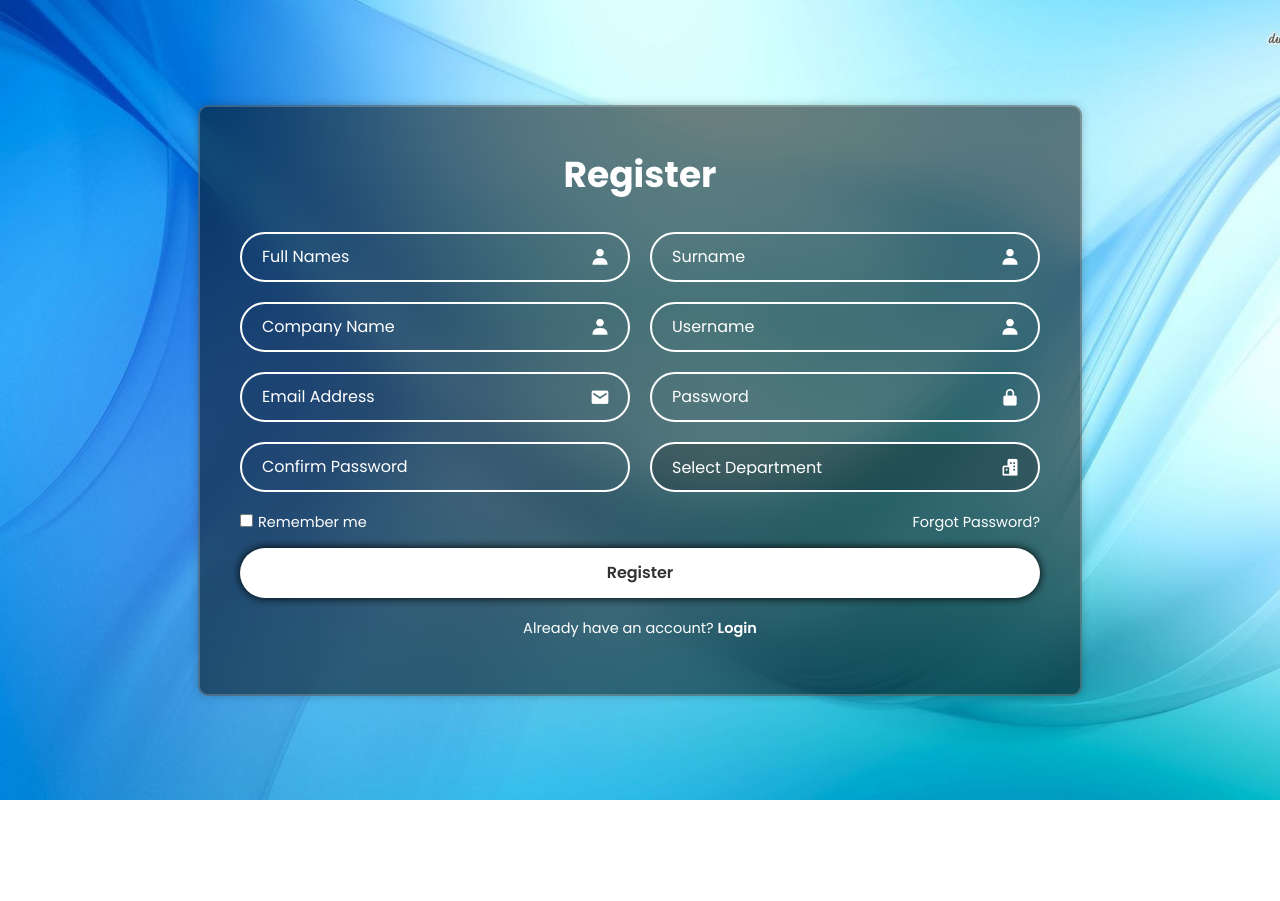
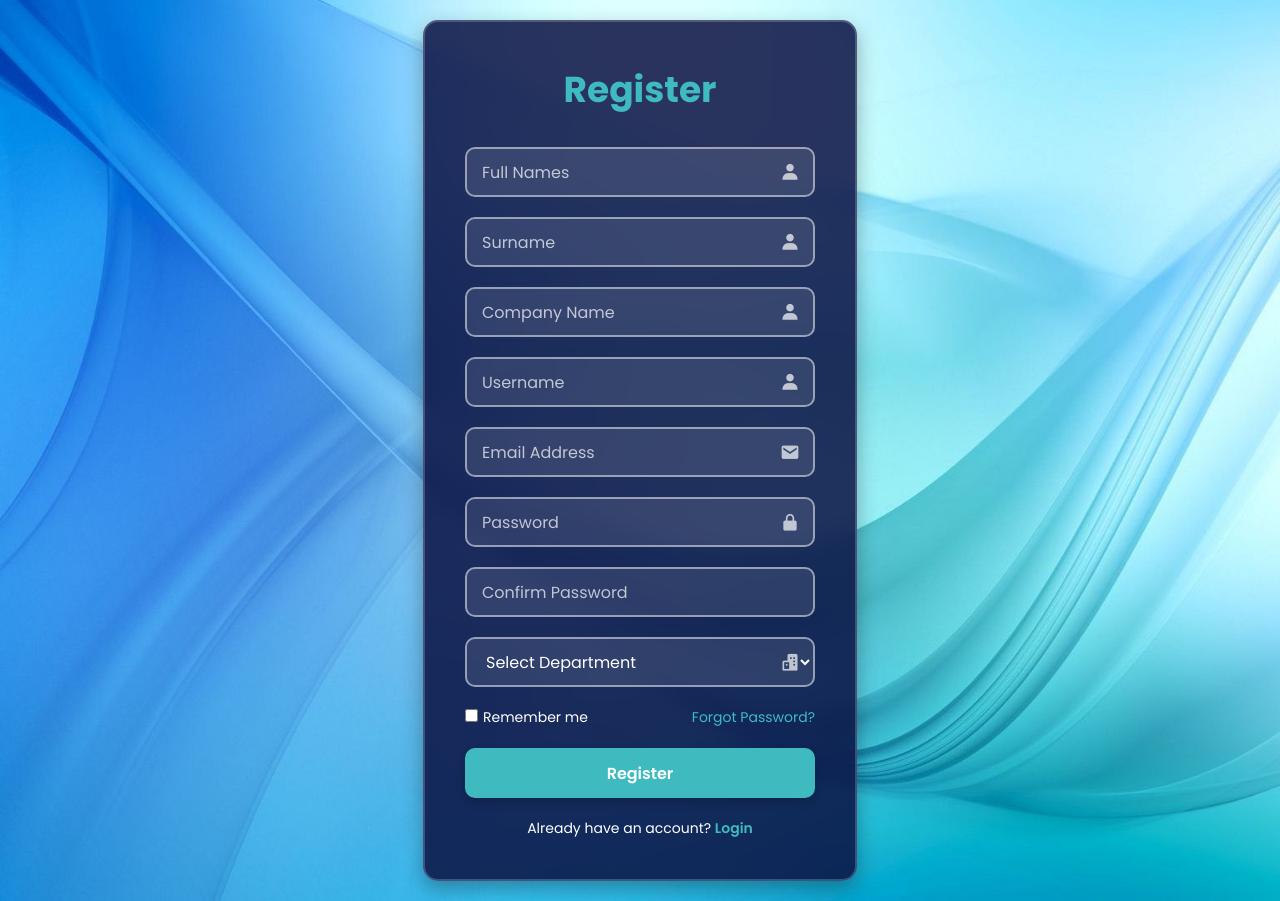
Before and after one commit to MalulekeNS/Salesforce, a PHP site: page /registerForm.html in a window 1280 px wide. Before the commit the page ends 800 px from the top, so only its background shows below. Run offline with PHP 8.4, Linux system fonts and the light colour scheme.

Commit message:
Update styleee.css

```diff
--- a/styleee.css
+++ b/styleee.css
@@ -1,5 +1,7 @@
+/* Import Google Fonts */
 @import url("https://fonts.googleapis.com/css2?family=Poppins:wght@300;400;500;600;700;800;900&display=swap");
 
+/* Reset and font setup */
 * {
     margin: 0;
     padding: 0;
@@ -14,134 +16,146 @@
     min-height: 100vh;
     background: url('website-background-21.jpg') no-repeat center center/cover;
     padding: 20px;
+    color: #fff;
 }
 
-/* Form container wrapper */
+/* Form Container */
 .wrapper {
-    max-width: 900px; /* Increased width to allow for two rows */
-    background: rgba(0, 0, 0, 0.5); /* Black transparent background */
+    max-width: 900px;
+    background: rgba(10, 16, 66, 0.85); /* Darker backdrop for better contrast */
     border: 2px solid rgba(255, 255, 255, 0.2);
-    backdrop-filter: blur(20px);
-    box-shadow: 0px 0px 10px rgba(0, 0, 0, 0.2);
-    color: #fff;
-    border-radius: 10px;
+    border-radius: 15px;
     padding: 40px;
+    box-shadow: 0 8px 20px rgba(0, 0, 0, 0.3);
+    backdrop-filter: blur(10px);
 }
 
-/* Header */
+/* Header Styling */
 .wrapper h1 {
     font-size: 36px;
     text-align: center;
+    font-weight: 700;
+    color: #3fbbc0;
     margin-bottom: 30px;
 }
 
-/* Input fields layout */
+/* Form Layout */
 .form-grid {
     display: grid;
-    grid-template-columns: repeat(2, 1fr); /* Two columns for two-row layout */
-    gap: 20px; /* Space between the input fields */
+    grid-template-columns: repeat(auto-fit, minmax(250px, 1fr)); /* Responsive grid */
+    gap: 20px;
 }
 
 .input-box {
+    position: relative;
     width: 100%;
-    background: transparent;
-    position: relative;
 }
 
 .input-box input,
 .input-box select {
     width: 100%;
     height: 50px;
-    background: transparent;
-    border: 2px solid #fff;
-    border-radius: 40px;
+    border: 2px solid rgba(255, 255, 255, 0.5);
+    border-radius: 10px;
+    padding: 0 15px;
+    background: rgba(255, 255, 255, 0.1);
+    color: #fff;
     font-size: 16px;
-    color: #fff;
-    padding: 15px 20px; /* Adjusted padding for consistent alignment */
-    padding-right: 50px; /* Ensure space for the icon */
     outline: none;
-    appearance: none;
-}
-
-.input-box select {
-    background: rgba(0, 0, 0, 0.2);
-
+    transition: border-color 0.3s;
 }
 
 .input-box input::placeholder {
-    color: #fff;
+    color: rgba(255, 255, 255, 0.7);
 }
 
-/* Icon positioning */
+.input-box input:focus,
+.input-box select:focus {
+    border-color: #3fbbc0;
+}
+
 .input-box i {
     position: absolute;
-    right: 20px; /* Ensure consistent right alignment */
+    right: 15px;
     top: 50%;
     transform: translateY(-50%);
+    color: rgba(255, 255, 255, 0.7);
     font-size: 20px;
-    color: #fff;
-    pointer-events: none; /* Ensures the icon doesn't interfere with input focus */
 }
 
-/* Remove icon from confirm password field */
 .input-box.confirm-password i {
-    display: none; /* Hide the icon */
+    display: none; /* No icon for confirm password */
 }
 
-/* Remember me and forgot password section */
+/* Remember Me and Forgot Password */
 .remember-forgot {
     display: flex;
     justify-content: space-between;
-    font-size: 14.5px;
-    margin: 20px 0 15px;
+    align-items: center;
+    font-size: 14px;
+    margin: 20px 0;
 }
 
 .remember-forgot label input {
-    accent-color: #fff;
+    accent-color: #3fbbc0;
     margin-right: 5px;
 }
 
 .remember-forgot a {
-    color: #fff;
+    color: #3fbbc0;
     text-decoration: none;
+    transition: color 0.3s;
 }
 
-/* Submit button */
+.remember-forgot a:hover {
+    color: #65c9cd;
+}
+
+/* Submit Button */
 .wrapper .btn {
     width: 100%;
     height: 50px;
-    background: #fff;
     border: none;
-    border-radius: 40px;
-    box-shadow: 0 0 10px rgba(0, 0, 0, 1);
+    border-radius: 10px;
+    background: #3fbbc0;
+    color: #fff;
+    font-size: 16px;
+    font-weight: 600;
     cursor: pointer;
-    font-size: 16px;
-    color: #333;
-    font-weight: 600;
-    outline: none;
-    transition: background-color 0.3s ease;
+    transition: background 0.3s;
+    box-shadow: 0 4px 10px rgba(0, 0, 0, 0.2);
 }
 
 .wrapper .btn:hover {
-    background: rgba(255, 255, 255, 0.8);
+    background: #65c9cd;
 }
 
-/* Register link section */
+/* Register Link */
 .wrapper .register-link {
-    font-size: 14.5px;
     text-align: center;
-    margin: 20px 0 15px;
+    font-size: 14px;
+    margin-top: 20px;
 }
 
-.register-link p a {
-    color: #fff;
+.wrapper .register-link a {
+    color: #3fbbc0;
     text-decoration: none;
     font-weight: 600;
+    transition: color 0.3s;
 }
 
-/* Responsive adjustments */
+.wrapper .register-link a:hover {
+    color: #65c9cd;
+}
+
+/* Responsive Adjustments */
 @media (max-width: 768px) {
+    .wrapper {
+        padding: 20px;
+    }
+
     .form-grid {
-        grid-template-columns: 1fr; /* Stack inputs into one column on smaller screens */
+        grid-template-columns: 1fr;
+        gap: 15px;
     }
 }
```
